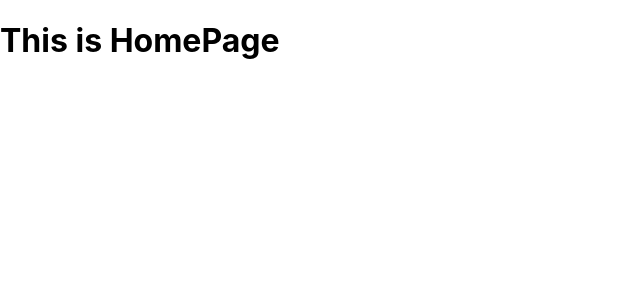
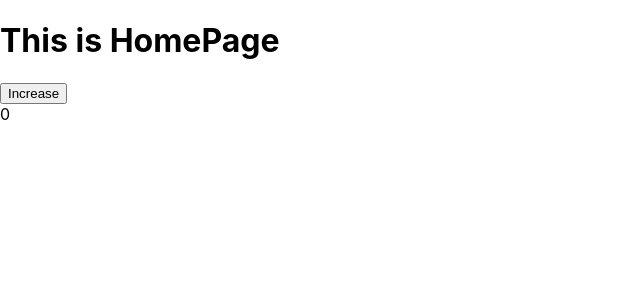
Before and after one commit to cooljameswei/react-hooks-tutorial, a React (Create React App) app: page / in a window 1280 px wide. Shown: the top 300 px of the page, without its empty margins (0-640 px from the left). Built offline with nearby package versions, Linux system fonts and the light colour scheme.

Commit message:
func: useState function

```diff
--- a/src/pages/Home/index.tsx
+++ b/src/pages/Home/index.tsx
@@ -1,9 +1,20 @@
 import React from "react";
+import { useState } from "react";
+const Home = () => {
+    const [count, setCount] = useState(0);
 
-const Home = () => {
+    const handleIncrease = () => {
+        setCount(count + 1);
+    };
     return (
         <>
             <h1>This is HomePage</h1>
+            <div>
+                <button type="button" onClick={handleIncrease}>
+                    Increase
+                </button>
+                <div>{ count }</div>
+            </div>
         </>
     );
 }
```
